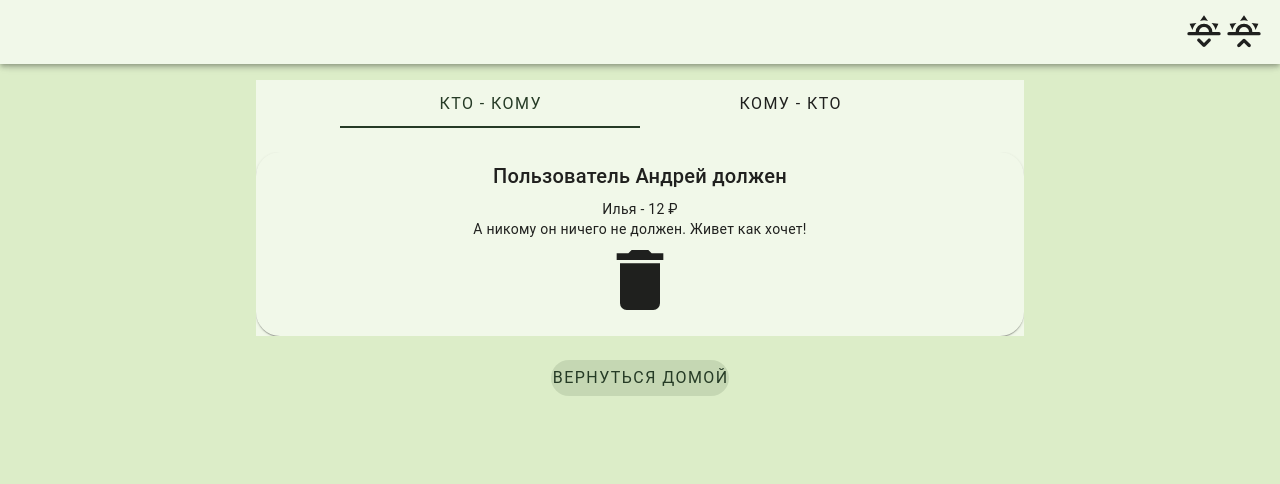
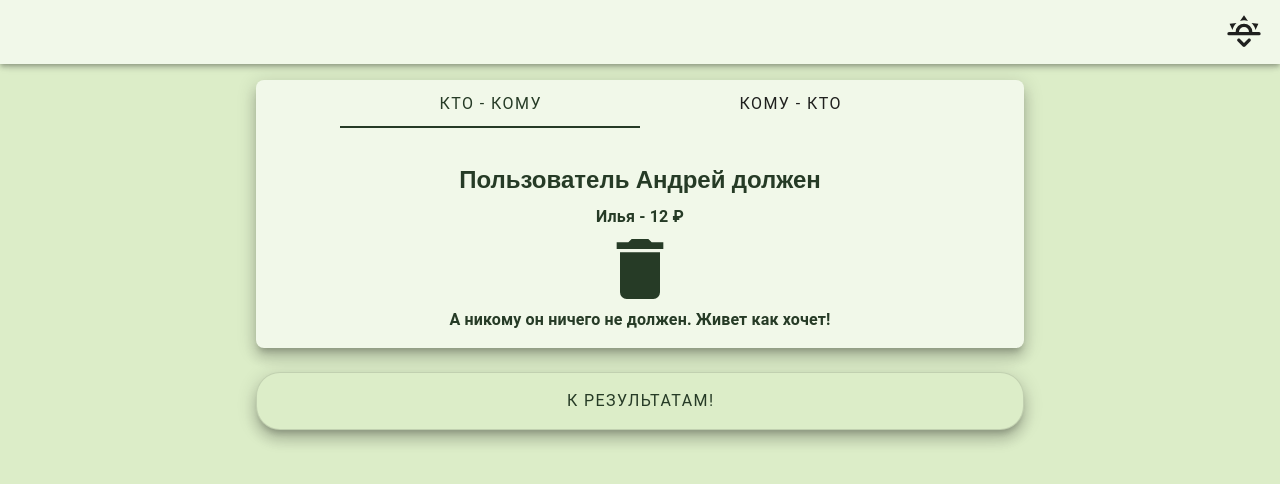
Before and after one commit to Bbq-11/delimCheck, a Vue app: page /delim-check/result in a window 1280 px wide. Shown: the top 484 px of the page. Built offline with nearby package versions, Linux system fonts and the light colour scheme.

Commit message:
sixth commit

```diff
--- a/src/App.vue
+++ b/src/App.vue
@@ -4,16 +4,18 @@
             <v-app-bar>
                 <v-spacer />
                 <v-btn
-                    rounded="xl"
-                    class="h-auto w-auto pa-3"
+                    class="h-auto w-auto rounded-xl pa-3"
+                    @click="toggleTheme"
                 >
                     <v-icon
+                        v-if="dark"
+                        size="40"
+                        :icon="mdiWeatherSunsetUp"
+                    />
+                    <v-icon
+                        v-else
                         size="40"
                         :icon="mdiWeatherSunsetDown"
-                    />
-                    <v-icon
-                        size="40"
-                        :icon="mdiWeatherSunsetUp"
                     />
                 </v-btn>
             </v-app-bar>
@@ -27,4 +29,13 @@
 </template>
 <script setup>
 import { mdiWeatherSunsetDown, mdiWeatherSunsetUp } from '@mdi/js';
+import { ref } from 'vue';
+import { useTheme } from 'vuetify';
+
+const theme = useTheme();
+const dark = ref(false);
+function toggleTheme() {
+    dark.value = !dark.value;
+    theme.global.name.value = dark.value ? 'dark' : 'light';
+}
 </script>
--- a/src/components/DialogPayer.vue
+++ b/src/components/DialogPayer.vue
@@ -1,5 +1,5 @@
 <script setup>
-import { mdiAlertCircleOutline, mdiWalletOutline } from '@mdi/js';
+import { mdiMapMarkerQuestionOutline, mdiWalletOutline } from '@mdi/js';
 import { ref } from 'vue';
 
 const isActive = ref(false);
@@ -26,24 +26,25 @@ const users = ref([
 
 <template>
     <v-btn
-        class="text-subtitle-1 text-color-primary w-100"
+        class="text-subtitle-1 w-100 rounded-xl"
+        color="primary"
         :prepend-icon="mdiWalletOutline"
-        rounded="xl"
         @click="switchActive"
         text="Payer"
     />
     <template>
-        <v-dialog v-model="isActive">
+        <v-dialog
+            v-model="isActive"
+            max-width="400px"
+        >
             <v-card
+                class="text-center bg-error rounded-lg py-4 px-6"
                 elevation="20"
-                class="text-center"
             >
-                <div>
-                    <v-icon
-                        size="80"
-                        :icon="mdiAlertCircleOutline"
-                    />
-                </div>
+                <v-icon
+                    size="80"
+                    :icon="mdiMapMarkerQuestionOutline"
+                />
                 <v-card-text class="text-body-1">
                     <p>Кто оплачивает?</p>
                 </v-card-text>
--- a/src/components/ProductList.vue
+++ b/src/components/ProductList.vue
@@ -6,18 +6,15 @@ import { mdiPlusCircleOutline } from '@mdi/js';
 
 <template>
     <div class="border-b-sm d-flex justify-space-around py-4 mb-2">
-        <v-btn
-            class="py-2 px-5 text-primary bg-surface-variant text-primary"
-            border="sm"
-            rounded="xl"
-            height="auto"
+        <v-btn-primary
+            class="py-2 px-5"
             :prepend-icon="mdiPlusCircleOutline"
             text="Добавить позицию!"
         />
     </div>
     <v-card
         :height="600"
-        :variant="'text'"
+        variant="text"
         class="overflow-y-auto"
     >
         <!--        <v-card-text class="d-flex justify-center align-center text-center fill-height">-->
--- a/src/components/UserListItem.vue
+++ b/src/components/UserListItem.vue
@@ -17,14 +17,7 @@ const avatar = computed(() => username.value.charAt(0));
                 </v-avatar>
             </v-col>
             <v-col>
-                <v-text-field
-                    v-model="username"
-                    variant="outlined"
-                    hide-details="auto"
-                    color="background"
-                    density="compact"
-                    class="text-subtitle-1 text-primary"
-                />
+                <v-text-field v-model="username" />
             </v-col>
             <v-col cols="auto">
                 <v-btn
--- a/src/pages/Home.vue
+++ b/src/pages/Home.vue
@@ -18,15 +18,10 @@
             </v-card-item>
             <v-card-actions class="justify-center">
                 <router-link to="/usernames">
-                    <v-btn
-                        elevation="10"
-                        class="py-4 px-6 text-primary bg-surface-variant"
-                        border="sm"
-                        rounded="xl"
-                        height="auto"
+                    <v-btn-primary
+                        class="py-4 px-6"
                         text="Начать"
-                    >
-                    </v-btn>
+                    />
                 </router-link>
             </v-card-actions>
         </v-card>
--- a/src/pages/Precheck.vue
+++ b/src/pages/Precheck.vue
@@ -9,18 +9,16 @@ import CardDialog from '../components/DialogError.vue';
     >
         <ProductList />
     </v-sheet>
-    <!--    <router-link-->
-    <!--        to="/result"-->
-    <!--        class="w-100"-->
-    <!--    >-->
-    <!--        <v-btn-->
-    <!--            class="py-4 px-6 text-primary bg-surface-variant w-100"-->
-    <!--            border="sm"-->
-    <!--            rounded="xl"-->
-    <!--            height="auto"-->
-    <!--            text="К результатам!"-->
-    <!--        />-->
-    <!--    </router-link>-->
+    <router-link
+        to="/result"
+        class="w-100"
+    >
+        <v-btn-primary
+            class="py-4 w-100"
+            elevation="10"
+            text="К результатам!"
+        />
+    </router-link>
     <CardDialog text="Добавьте что-нибудь!" />
     <!--    <CardDialog text="Назовите все продукты!" />-->
     <!--    <CardDialog text="Введите стоимость!" />-->
--- a/src/pages/Result.vue
+++ b/src/pages/Result.vue
@@ -14,7 +14,11 @@ const handleReset = () => {
 </script>
 
 <template>
-    <v-sheet class="mb-6">
+    <v-sheet
+        class="mb-6"
+        elevation="10"
+        rounded="lg"
+    >
         <v-tabs
             v-model="tab"
             align-tabs="center"
@@ -31,16 +35,19 @@ const handleReset = () => {
                 elevation="20"
                 class="rounded-xl"
             >
-                <v-card class="text-center rounded-xl">
-                    <v-card-title> Пользователь Андрей должен </v-card-title>
-                    <v-card-text>
+                <v-card
+                    class="text-center rounded-xl text-primary"
+                    variant="text"
+                >
+                    <v-card-title class="text-h5 font-weight-bold"> Пользователь Андрей должен </v-card-title>
+                    <v-card-text class="text-subtitle-1 text-primary font-weight-bold">
                         <p>Илья - 12 ₽</p>
                         <div>
-                            <p>А никому он ничего не должен. Живет как хочет!</p>
                             <v-icon
                                 :icon="mdiDelete"
                                 size="80"
                             />
+                            <p>А никому он ничего не должен. Живет как хочет!</p>
                         </div>
                     </v-card-text>
                 </v-card>
@@ -58,14 +65,15 @@ const handleReset = () => {
             </v-window-item>
         </v-window>
     </v-sheet>
-    <div class="d-flex justify-center">
-        <v-btn
-            color="primary"
-            rounded="xl"
-            variant="tonal"
+    <router-link
+        to="/"
+        class="w-100"
+    >
+        <v-btn-primary
+            class="py-4 w-100"
+            elevation="10"
+            text="К результатам!"
             @click="handleReset"
-        >
-            Вернуться домой
-        </v-btn>
-    </div>
+        />
+    </router-link>
 </template>
--- a/src/pages/Usernames.vue
+++ b/src/pages/Usernames.vue
@@ -9,17 +9,13 @@
         to="/pre-check"
         class="w-100"
     >
-        <v-btn
-            elevation="4"
-            class="py-4 px-6 text-primary bg-surface-variant"
-            border="sm"
-            rounded="xl"
-            height="auto"
-            width="100%"
+        <v-btn-primary
+            class="w-100 py-4"
+            elevation="10"
             text="Дальше!"
         />
     </router-link>
-    <!--        <CardDialog text="Добавьте еще кого-нибудь!" />-->
+    <!--    <CardDialog text="Добавьте еще кого-нибудь!" />-->
     <!--        <CardDialog text="Стоить дать всем имена!" />-->
 </template>
 
--- a/src/plugins/vuetify.js
+++ b/src/plugins/vuetify.js
@@ -1,8 +1,24 @@
 import { createVuetify } from 'vuetify';
 import { aliases, mdi } from 'vuetify/iconsets/mdi-svg';
 import colors from 'vuetify/util/colors';
+import { VBtn } from 'vuetify/components';
 
 export default createVuetify({
+    aliases: {
+        VBtnPrimary: VBtn,
+    },
+    defaults: {
+        VBtnPrimary: {
+            class: ['text-primary', 'bg-background', 'h-auto', 'border-sm', 'rounded-xl'],
+        },
+        VTextField: {
+            variant: 'outlined',
+            hideDetails: 'auto',
+            color: 'primary',
+            density: 'compact',
+            class: ['text-subtitle-1', 'text-primary'],
+        },
+    },
     theme: {
         defaultTheme: 'light',
         themes: {
@@ -11,42 +27,24 @@ export default createVuetify({
                 colors: {
                     background: colors.lightGreen.lighten4,
                     surface: colors.lightGreen.lighten5,
-                    // 'surface-bright': '#FFFFFF',
-                    'surface-variant': colors.lightGreen.lighten3,
-                    // 'on-surface-variant': '#EEEEEE',
-                    //
+                    surfaceVariant: colors.lightGreen.lighten3,
                     primary: '#263b26',
-                    'primary-darken-1': '#1F5592',
-                    secondary: '#48A9A6',
-                    'secondary-darken-1': '#018786',
+                    secondary: '#1a281a',
                     // accent
                     //
-                    error: colors.orange.darken1,
-                    errorLight: colors.orange.lighten5,
-                    info: '#2196F3',
-                    success: '#4CAF50',
-                    warning: '#FB8C00',
+                    error: colors.orange.lighten2,
                 },
             },
             dark: {
+                dark: true,
                 colors: {
-                    background: '#1a281a',
-                    surface: '#263b26',
-                    'surface-bright': '#FFFFFF',
-                    'surface-light': '#EEEEEE',
-                    'surface-variant': '#424242',
-                    'on-surface-variant': '#EEEEEE',
-                    //
+                    background: '#131e13',
+                    surface: '#1c2d1c',
+                    // surface: '#203120',
                     primary: colors.lightGreen.lighten4,
-                    'primary-darken-1': '#1F5592',
-                    secondary: '#48A9A6',
-                    'secondary-darken-1': '#018786',
-                    // accent
-                    //
-                    error: '#B00020',
-                    info: '#2196F3',
-                    success: '#4CAF50',
-                    warning: '#FB8C00',
+                    secondary: colors.lightGreen.lighten5,
+                    'surface-variant': colors.lightGreen.lighten1,
+                    error: colors.orange.darken4,
                 },
             },
         },
```
Also changed, not shown: src/components/DialogError.vue (+9 -13 lines), src/components/ProductListItem.vue (+11 -36 lines), src/components/UserList.vue (+8 -13 lines).
